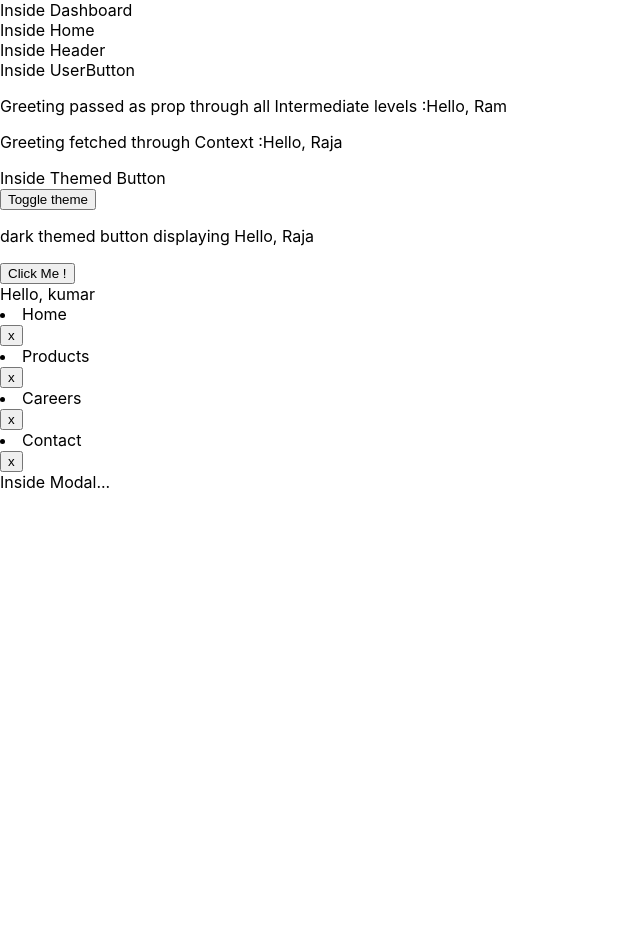
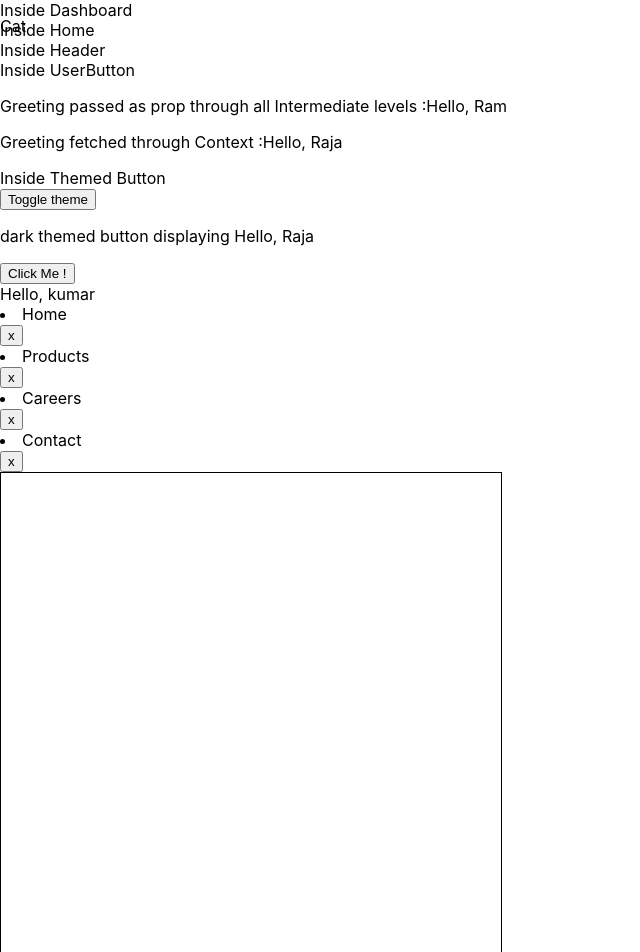
Before and after one commit to CauveryRaja/react-concepts, a React (Create React App) app: page / in a window 1280 px wide. Shown: the top 952 px of the page, without its empty margins (0-640 px from the left). Before the commit the page ends 800 px from the top, so only its background shows below. Built offline with nearby package versions, Linux system fonts and the light colour scheme.

Commit message:
Make para element follow mouse

```diff
--- a/src/App.js
+++ b/src/App.js
@@ -5,6 +5,7 @@ import Navbar from "./higher-order-components/Navbar";
 import Modal from './portals/Modal';
 import List from './lists_keys/List';
 import ProfilerWrapper from "./profiler/ProfilerWrapper";
+import Mouse from './render-props/Mouse';
 
 function App() {
   return (
@@ -29,6 +30,9 @@ function App() {
 
       {/* Usage of Profiler API */}
       <ProfilerWrapper></ProfilerWrapper>
+
+      {/* Usage of Render Props */}
+      <Mouse></Mouse>
     </div>
   );
 }
--- /dev/null
+++ b/src/render-props/Cat.js
@@ -0,0 +1,11 @@
+import React from 'react';
+
+class Cat extends React.Component {
+    render() {
+        return <p style={{position: 'absolute', top: this.props.y, left: this.props.x}}>
+            Cat
+        </p>
+    }
+}
+
+export default Cat;
--- /dev/null
+++ b/src/render-props/Mouse.js
@@ -0,0 +1,32 @@
+import React from 'react';
+import Cat from './Cat';
+
+class Mouse extends React.Component {
+    constructor() {
+        super();
+        this.state = {
+            x: 0,
+            y: 0
+        };
+        this.mouseMove = this.mouseMove.bind(this)
+    }
+
+    mouseMove(event) {
+        this.setState({
+            x: event.clientX,
+            y: event.clientY
+        });
+    }
+
+    render() {
+        return <>
+            <div style={{width: '500px', height: '500px', border: '1px solid black'}}
+            onMouseMove={this.mouseMove}>
+                <Cat x={this.state.x} y={this.state.y}></Cat>
+            </div>
+            <p>{`x: ${this.state.x}, y: ${this.state.y}`}</p>
+        </>
+    }
+}
+
+export default Mouse;
```
